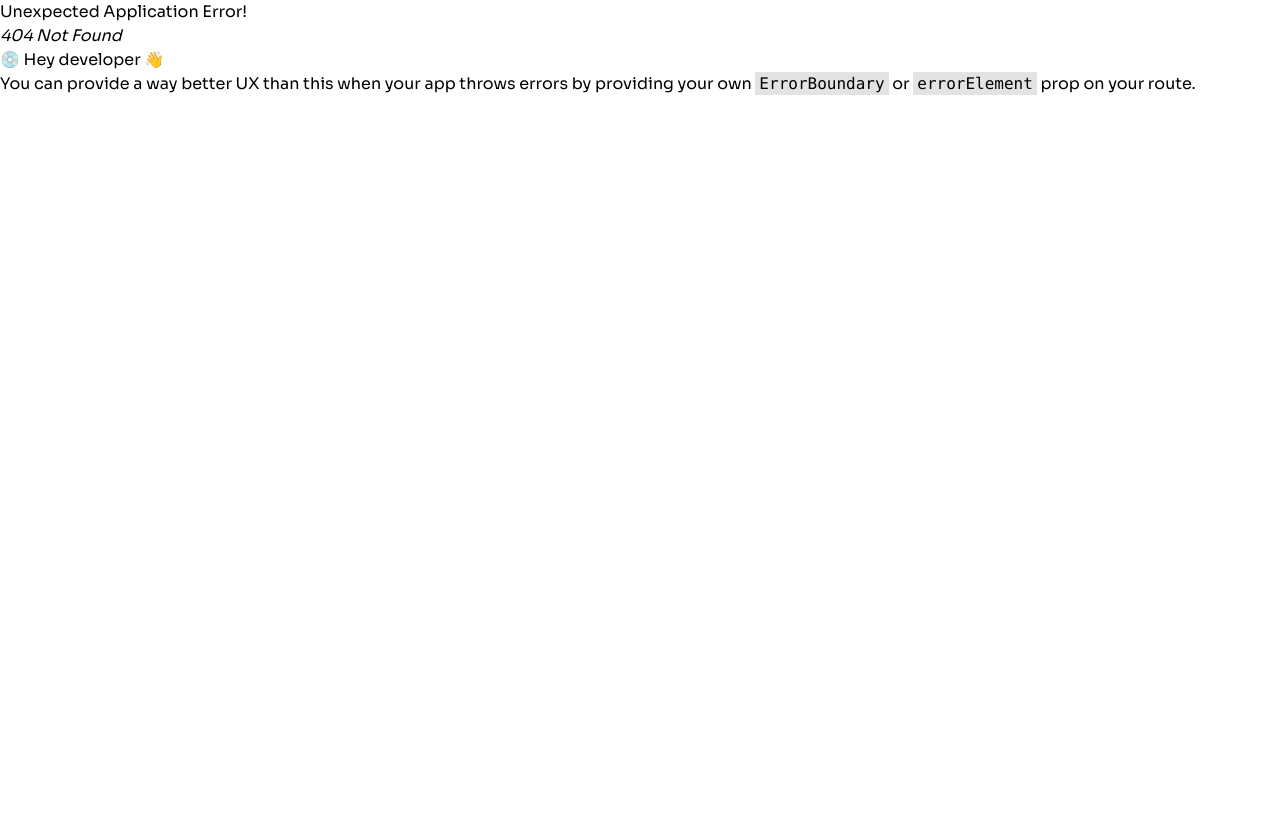
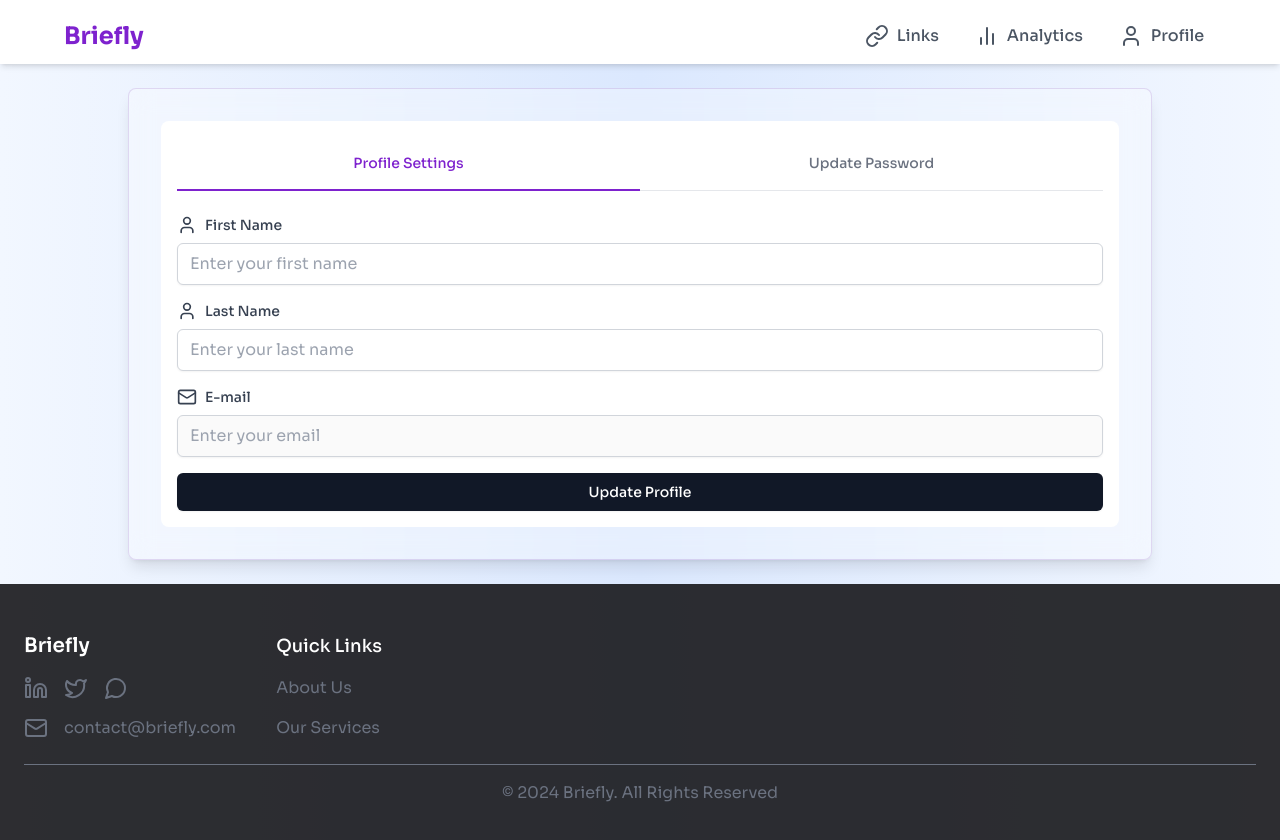
Before and after one commit to Uss-Momas/briefly, a React (Vite) app in the folder web-refactored/: page /auth/profile in a window 1280 px wide. Before the commit this address had no page. Shown: the top 840 px of the page. Before the commit the page ends 800 px from the top, so only its background shows below. Built offline with nearby package versions, Linux system fonts and the light colour scheme.

Commit message:
creating profile page

```diff
--- /dev/null
+++ b/web-refactored/src/pages/Auth/Profile/index.jsx
@@ -0,0 +1,93 @@
+import { LockIcon, Mail, User } from "lucide-react";
+import Footer from "../../../components/Footer";
+import UserHeader from "../../../components/UserHeader";
+import { useState } from "react";
+
+export default function Profile() {
+    const [isProfileTab, setIsProfileTab] = useState(true);
+
+    const handleProfileTab = (event) => {
+        setIsProfileTab(true);
+    }
+
+    const handlePasswordTab = (event) => {
+        setIsProfileTab(false);
+    }
+
+    return (
+        <div className="min-h-dvh bg-gradient-to-r from-zircon-50 via-zircon-100 to-zircon-50">
+            <UserHeader />
+            <main className="pt-16">
+                <section className="bg-white/30 border border-purple-800/15 backdrop-blur-md rounded-lg shadow-lg p-4 mx-auto my-6 max-w-5xl sm:p-6 lg:p-8">
+                    <div className="flex flex-col bg-white rounded-lg p-4 gap-6">
+                        <div className="border-b border-gray-200">
+                            <nav className="-mb-px flex items-center">
+                                <button onClick={handleProfileTab} className={
+                                    `border-b-2 text-center font-medium text-sm w-1/2 py-4 px-1 ${isProfileTab
+                                        ? "border-purple-700 text-purple-700 hover:border-purple-800 hover:text-purple-800 hover:bg-gray-100 hover:rounded-t-md"
+                                        : "border-transparent text-gray-500 hover:text-gray-700 hover:border-gray-300"
+                                    }`
+                                }>
+                                    Profile Settings
+                                </button>
+                                <button onClick={handlePasswordTab} className={` w-1/2 py-4 px-1 text-center border-b-2 font-medium text-sm ${!isProfileTab
+                                        ? "border-purple-700 text-purple-700 hover:border-purple-800 hover:text-purple-800 hover:bg-gray-100 hover:rounded-t-md"
+                                        : "border-transparent text-gray-500 hover:text-gray-700 hover:border-gray-300"
+                                    }`}>
+                                    Update Password
+                                </button>
+                            </nav>
+                        </div>
+                        {
+                            isProfileTab ? (
+                                <form className="flex flex-col gap-4 w-full">
+                                    <div className="flex flex-col gap-2">
+                                        <label htmlFor="firstName" className="flex gap-2 text-sm text-gray-700 font-medium">
+                                            <User className="w-5 h-5" />
+                                            First Name
+                                        </label>
+                                        <input id="firstName" placeholder="Enter your first name" className="border border-gray-300 focus:border-purple-600 focus:ring-purple-600 focus:outline-none rounded-md shadow-sm w-full py-2 px-3" type="text" />
+                                    </div>
+                                    <div className="flex flex-col gap-2">
+                                        <label className="flex gap-2 text-sm text-gray-700 font-medium">
+                                            <User className="w-5 h-5" />
+                                            Last Name
+                                        </label>
+                                        <input type="text" placeholder="Enter your last name" className="border border-gray-300 focus:border-purple-600 focus:ring-purple-600 focus:outline-none rounded-md shadow-sm w-full py-2 px-3" />
+                                    </div>
+                                    <div className="flex flex-col gap-2">
+                                        <label className="flex gap-2 text-sm text-gray-700 font-medium">
+                                            <Mail className="w-5 h-5" />
+                                            E-mail
+                                        </label>
+                                        <input type="text" placeholder="Enter your email" className="border border-gray-300 focus:border-purple-600 focus:ring-purple-600 focus:outline-none rounded-md shadow-sm w-full py-2 px-3" disabled />
+                                    </div>
+                                    <button className="border border-transparent rounded-md shadow-sm text-sm font-medium text-white bg-gray-900 hover:bg-gray-700 focus:outline-none focus:ring-2 focus:ring-offset-2 focus:ring-[#1e3a8a] transition-transform ease-in hover:scale-105 duration-200 py-2 px-4" type="submit">Update Profile</button>
+                                </form>
+                            ) : (
+                                <form className="flex flex-col gap-4 w-full">
+                                    <div className="flex flex-col gap-2">
+                                        <label htmlFor="password" className="flex gap-2 text-sm text-gray-700 font-medium">
+                                            <LockIcon className="w-5 h-5" />
+                                            New Password
+                                        </label>
+                                        <input id="password" placeholder="Enter your new password" className="border border-gray-300 focus:border-purple-600 focus:ring-purple-600 focus:outline-none rounded-md shadow-sm w-full py-2 px-3" type="password" />
+                                    </div>
+                                    <div className="flex flex-col gap-2">
+                                        <label htmlFor="confirmPassword" className="flex gap-2 text-sm text-gray-700 font-medium">
+                                            <LockIcon className="w-5 h-5" />
+                                            Confirm Password
+                                        </label>
+                                        <input id="confirmPassword" type="password" placeholder="Confirm your new password" className="border border-gray-300 focus:border-purple-600 focus:ring-purple-600 focus:outline-none rounded-md shadow-sm w-full py-2 px-3" />
+                                    </div>
+                                    <button className="border border-transparent rounded-md shadow-sm text-sm font-medium text-white bg-gray-900 hover:bg-gray-700 focus:outline-none focus:ring-2 focus:ring-offset-2 focus:ring-[#1e3a8a] transition-transform ease-in hover:scale-105 duration-200 py-2 px-4" type="submit">Update Password</button>
+                                </form>
+                            )
+                        }
+                    </div>
+                </section>
+            </main>
+            <Footer />
+        </div>
+    );
+}
```
Also changed, not shown: web-refactored/src/App.jsx (+6 -1 lines).
